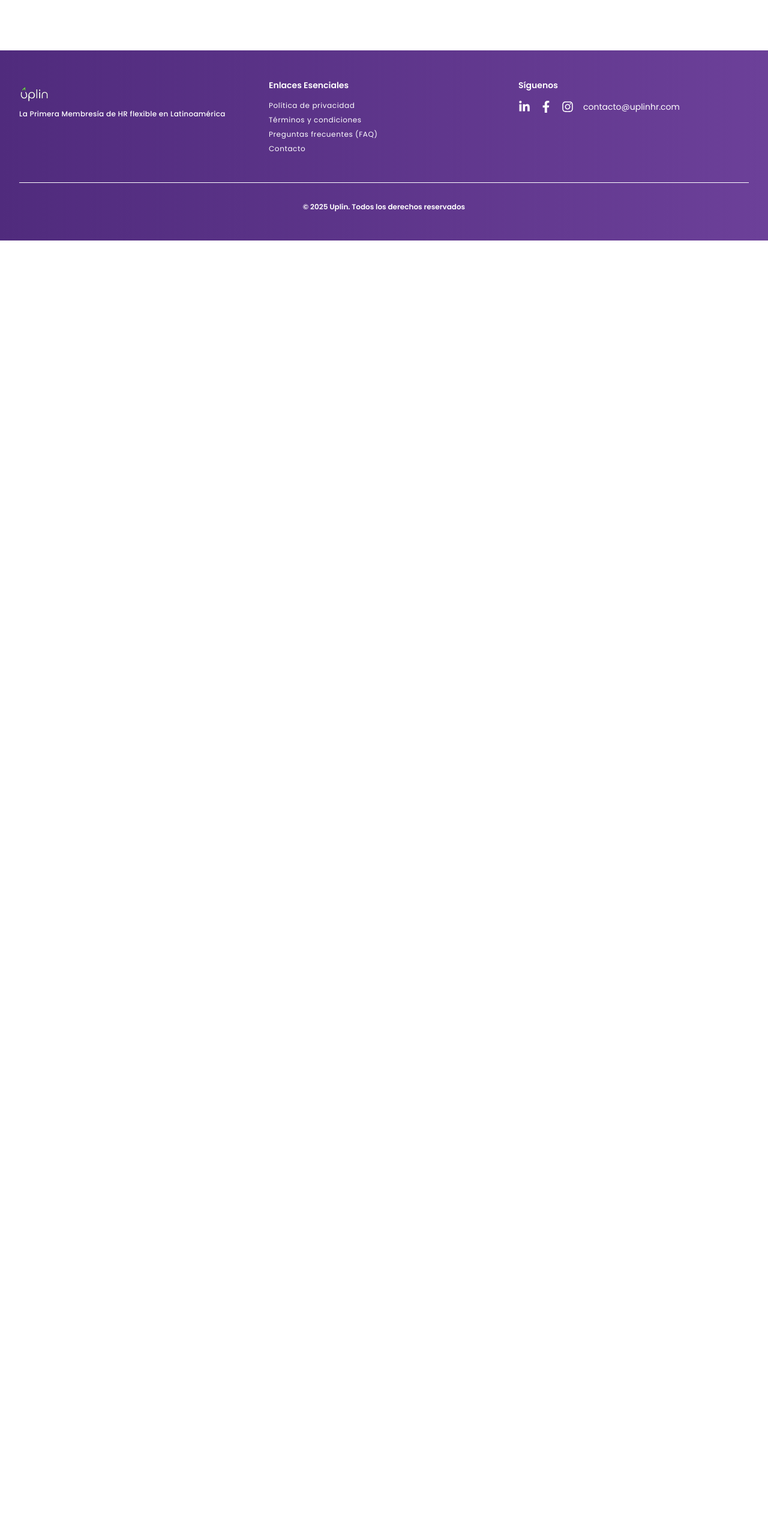
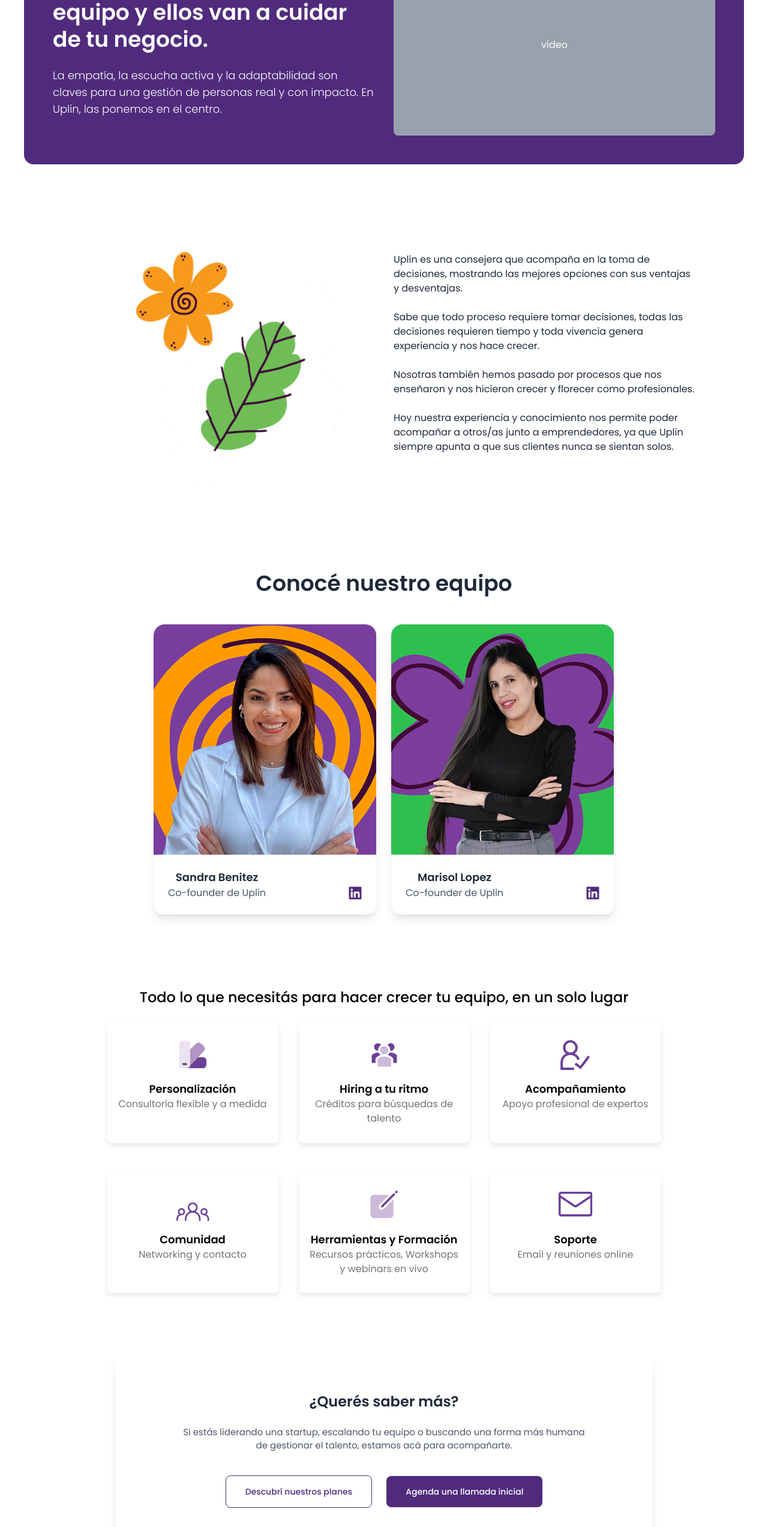
Before and after one commit to Uplinhr/uplinhr, a Next.js app: page /quienes-somos in a window 1280 px wide. Shown: the part 220-2766 px from the top of the page at 60% size. Before the commit the page ends 800 px from the top, so only its background shows below. Built offline with nearby package versions, Linux system fonts and the light colour scheme.

Commit message:
Quienes Somos
Solo falta el link del video

```diff
--- a/src/app/layout.tsx
+++ b/src/app/layout.tsx
@@ -1,8 +1,8 @@
 import type { Metadata } from "next";
 import { Poppins } from "next/font/google";
 import "./globals.css";
-import Navbar from "@/Components/navbar/navbar";
-import Footer from "@/Components/footer/footer";
+import Navbar from "@/components/navbar/navbar";
+import Footer from "@/components/footer/footer";
 
 const poppins = Poppins({
   subsets: ["latin"],
--- a/src/app/quienes-somos/page.tsx
+++ b/src/app/quienes-somos/page.tsx
@@ -1,7 +1,163 @@
+import Needs from "@/views/Needs";
+import Image from "next/image";
+import { FaLinkedin } from "react-icons/fa";
+
 const AboutUs = () => {
+  const teamMembers = [
+    {
+      name: "Sandra Benitez",
+      role: "Co-founder de Uplin",
+      image: "/imgSandra.png",
+      linkedin: "https://www.linkedin.com/in/sandra-ben%C3%ADtez-441370185/", // Reemplaza con el link real
+    },
+    {
+      name: "Marisol Lopez",
+      role: "Co-founder de Uplin",
+      image: "/imgSol.png",
+      linkedin:
+        "https://www.linkedin.com/in/marisol-l%C3%B3pez-gonz%C3%A1lez92/", // Reemplaza con el link real
+    },
+  ];
+
   return (
-    <div className="bg-white w-full h-60">
-      <p>Quienes Somos</p>
+    <div className="font-[Poppins]">
+      {/* Hero Section */}
+      <div className="px-4 sm:px-6 lg:px-10 mx-auto max-w-7xl">
+        <section className="bg-[#502B7D] rounded-2xl p-6 sm:p-8 md:p-12 my-6 sm:my-8">
+          <div className="grid md:grid-cols-2 gap-8 items-center">
+            <div className="w-full">
+              <h1 className="text-white text-2xl sm:text-3xl md:text-4xl font-semibold leading-tight">
+                Cuidá a las personas de tu equipo y ellos van a cuidar de tu
+                negocio.
+              </h1>
+              <p className="text-white mt-4 sm:mt-6 text-base sm:text-lg font-light">
+                La empatía, la escucha activa y la adaptabilidad son claves para
+                una gestión de personas real y con impacto. En Uplin, las
+                ponemos en el centro.
+              </p>
+            </div>
+            <div className="bg-gray-400 aspect-video rounded-lg flex items-center justify-center mt-6 md:mt-0">
+              <span className="text-white">video</span>
+              {/* <video src=""></video> */}
+            </div>
+          </div>
+        </section>
+      </div>
+
+      {/* Text + Graphic Section */}
+      <section className="py-5 px-4 sm:px-6 lg:px-10 mx-auto max-w-7xl">
+        <div className="grid md:grid-cols-2 items-center gap-8">
+          <div className="relative flex justify-center order-2 md:order-1 px-0 md:pl-10 lg:pl-20">
+            <Image
+              alt="Decorative flower"
+              height={80}
+              width={476}
+              src="/elementoGráfico.png"
+              className="w-full max-w-md md:max-w-full"
+            />
+          </div>
+          <div className="order-1 md:order-2 pr-0 md:pr-10 lg:pr-20">
+            <p className="text-gray-800 mb-4 sm:mb-6">
+              Uplin es una consejera que acompaña en la toma de decisiones,
+              mostrando las mejores opciones con sus ventajas y desventajas.
+            </p>
+            <p className="text-gray-800 mb-4 sm:mb-6">
+              Sabe que todo proceso requiere tomar decisiones, todas las
+              decisiones requieren tiempo y toda vivencia genera experiencia y
+              nos hace crecer.
+            </p>
+            <p className="text-gray-800 mb-4 sm:mb-6">
+              Nosotras también hemos pasado por procesos que nos enseñaron y nos
+              hicieron crecer y florecer como profesionales.
+            </p>
+            <p className="text-gray-800">
+              Hoy nuestra experiencia y conocimiento nos permite poder acompañar
+              a otros/as junto a emprendedores, ya que Uplin siempre apunta a
+              que sus clientes nunca se sientan solos.
+            </p>
+          </div>
+        </div>
+      </section>
+
+      {/* Team Section */}
+      <section className="py-12 sm:py-20 text-center px-4 sm:px-6">
+        <h2 className="text-2xl sm:text-3xl md:text-4xl font-bold text-gray-800 mb-8 sm:mb-12">
+          Conocé nuestro equipo
+        </h2>
+
+        <div className="grid md:grid-cols-2 gap-6 max-w-4xl mx-auto px-4 sm:px-8 lg:px-16">
+          {teamMembers.map((person, index) => (
+            <div
+              key={index}
+              className="bg-white rounded-2xl shadow-lg overflow-hidden"
+            >
+              <div className="relative h-64 sm:h-96 w-full">
+                {" "}
+                {/* Altura fija para estilo selfie */}
+                <Image
+                  alt={`${person.name}, ${person.role}`}
+                  src={person.image}
+                  fill
+                  className="object-cover object-top" /* Asegura que la cara esté visible */
+                  sizes="(max-width: 768px) 100vw, 50vw"
+                />
+              </div>
+              <div className="p-4 sm:p-6 flex justify-between items-end">
+                <div>
+                  <p className="font-bold text-base sm:text-lg text-gray-800">
+                    {person.name}
+                  </p>
+                  <p className="text-gray-600 text-sm sm:text-base">
+                    {person.role}
+                  </p>
+                </div>
+                <a
+                  href={person.linkedin}
+                  target="_blank"
+                  rel="noopener noreferrer"
+                  className="text-[#502B7D] hover:text-[#6b4699] transition-colors"
+                  aria-label={`Perfil de LinkedIn de ${person.name}`}
+                >
+                  <FaLinkedin className="w-5 h-5 sm:w-6 sm:h-6" />
+                </a>
+              </div>
+            </div>
+          ))}
+        </div>
+      </section>
+
+      {/* Needs Section */}
+      <section className="py-10 px-4 sm:px-6">
+        <Needs />
+      </section>
+
+      {/* CTA Section */}
+      <section className="flex items-center justify-center my-10 sm:my-14 px-4">
+        <div className="bg-white p-6 sm:p-10 md:p-16 rounded-xl shadow-lg max-w-4xl w-full text-center">
+          <h2 className="text-xl sm:text-2xl font-bold text-gray-800 mb-4 sm:mb-6">
+            ¿Querés saber más?
+          </h2>
+          <p className="text-gray-600 mb-6 sm:mb-10 mx-auto text-sm sm:text-[15px] max-w-2xl">
+            Si estás liderando una startup, escalando tu equipo o buscando una
+            forma más humana de gestionar el talento, estamos acá para
+            acompañarte.
+          </p>
+          <div className="flex flex-col sm:flex-row justify-center items-center gap-4 sm:gap-6">
+            <a
+              className="px-6 py-3 sm:px-8 sm:py-4 border border-[#502B7D] text-[#502B7D] rounded-lg text-sm font-medium hover:bg-purple-50 transition-colors w-full sm:w-auto"
+              href="/planes"
+            >
+              Descubrí nuestros planes
+            </a>
+            <a
+              className="px-6 py-3 sm:px-8 sm:py-4 bg-[#502B7D] text-white rounded-lg text-sm font-medium hover:bg-[#6b4699] transition-colors w-full sm:w-auto"
+              href="https://outlook.office.com/book/ConectconUplin1@uplinhr.com/?ismsaljsauthenabled"
+            >
+              Agenda una llamada inicial
+            </a>
+          </div>
+        </div>
+      </section>
     </div>
   );
 };
--- a/src/components/navbar/navbar.tsx
+++ b/src/components/navbar/navbar.tsx
@@ -8,7 +8,7 @@
   const [isOpen, setIsOpen] = useState(false);
 
   return (
-    <nav className="font-[Poppins] bg-white shadow-black shadow-2xl">
+    <nav className="font-[Poppins] bg-white shadow-gray-300 shadow-md">
       <div className="container mx-auto px-10 py-3 ">
         {/* --- Contenedor Principal --- */}
         <div className="flex justify-between items-center text-sm">
--- a/src/views/Needs.tsx
+++ b/src/views/Needs.tsx
@@ -1,42 +1,47 @@
-import CardSolution from "@/components/CardSolution/CardSolution"
+import CardSolution from "@/components/CardSolution/CardSolution";
 
 const Needs = () => {
-
-    return(
+  return (
     <div>
       <h1 className="font-poppins text-[24px] text-black font-medium text-center mb-5">
         Todo lo que necesitás para hacer crecer tu equipo, en un solo lugar
       </h1>
       <div className="flex flex-wrap gap-6 justify-center mb-10">
         <CardSolution
-                icon = '/iconPersonalizacion.svg'
-                title = 'Personalización'
-                description="Consultoría flexible y a medida"/>
+          icon="/iconPersonalizacion.svg"
+          title="Personalización"
+          description="Consultoría flexible y a medida"
+        />
         <CardSolution
-                icon = '/iconHiring.svg'
-                title = 'Hiring a tu ritmo'
-                description="Créditos para búsquedas de talento"/>
+          icon="/iconHiring.svg"
+          title="Hiring a tu ritmo"
+          description="Créditos para búsquedas de talento"
+        />
         <CardSolution
-                icon = '/iconAcomp.svg'
-                title = 'Acompañamiento'
-                description="Apoyo profesional de expertos"/>
+          icon="/iconAcomp.svg"
+          title="Acompañamiento"
+          description="Apoyo profesional de expertos"
+        />
       </div>
       <div className="flex flex-wrap gap-6 justify-center">
         <CardSolution
-                icon = '/iconComunidad.svg'
-                title = 'Comunidad'
-                description="Networking y contacto"/>
+          icon="/iconComunidad.svg"
+          title="Comunidad"
+          description="Networking y contacto"
+        />
         <CardSolution
-                icon = '/iconHerramientas.svg'
-                title = 'Herramientas y Formación'
-                description="Recursos prácticos para el día a día, Workshops y webinars en vivo"/>
+          icon="/iconHerramientas.svg"
+          title="Herramientas y Formación"
+          description="Recursos prácticos, Workshops y webinars en vivo"
+        />
         <CardSolution
-                icon = '/iconSoporte.svg'
-                title = 'Soporte'
-                description="Email y reuniones online"/>
+          icon="/iconSoporte.svg"
+          title="Soporte"
+          description="Email y reuniones online"
+        />
       </div>
     </div>
-    )
-}
+  );
+};
 
-export default Needs
+export default Needs;
--- a/src/views/cardsPlan.tsx
+++ b/src/views/cardsPlan.tsx
@@ -1,5 +1,5 @@
-import PlanCard from '@/components/planCard/PlanCard';
-import { PLANS_DATA } from '@/utils/plans';
+import PlanCard from "@/components/PlanCard/PlanCard";
+import { PLANS_DATA } from "@/utils/plans";
 
 const CardsPlanView = () => {
   return (
--- a/src/views/cardsPlanLanding.tsx
+++ b/src/views/cardsPlanLanding.tsx
@@ -1,5 +1,5 @@
-import PlanCard from '@/components/planCard/PlanCard';
-import { PLANS_DATA } from '@/utils/plans';
+import PlanCard from "@/components/PlanCard/PlanCard";
+import { PLANS_DATA } from "@/utils/plans";
 
 const CardsPlanLanding = () => {
   const nonCustomPlans = PLANS_DATA.filter((plan) => !plan.isCustom);
```
Also changed, not shown: public/elementoGráfico.png (added). Lines whose indentation alone changed are shown as unchanged.
